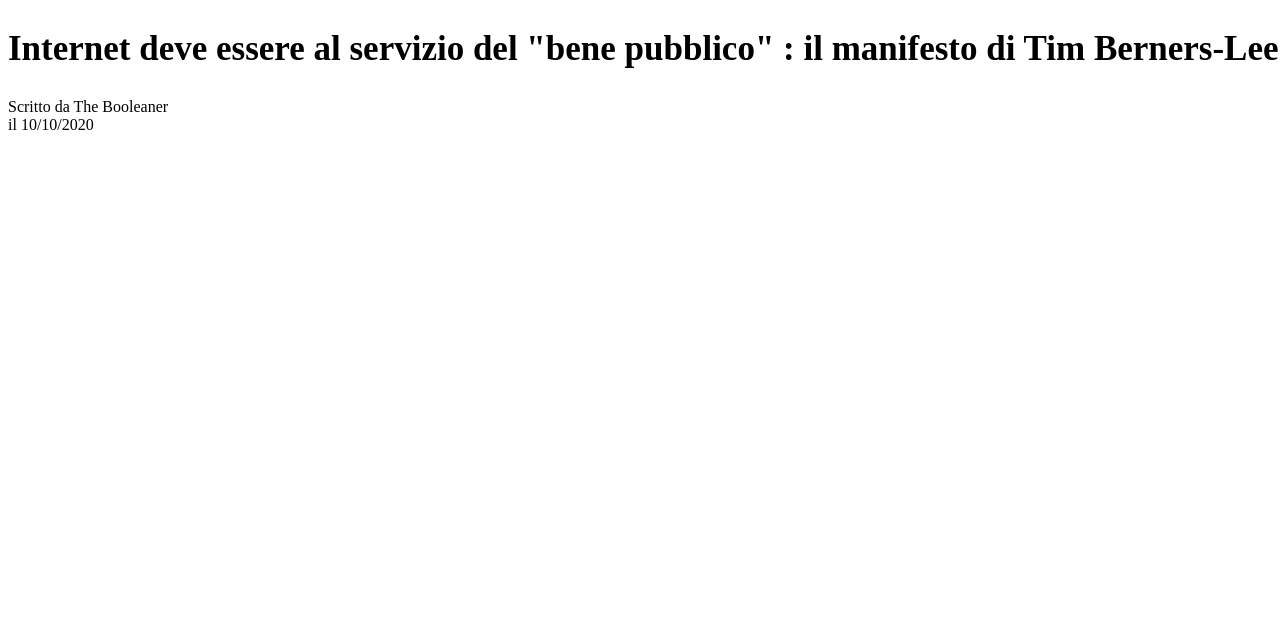
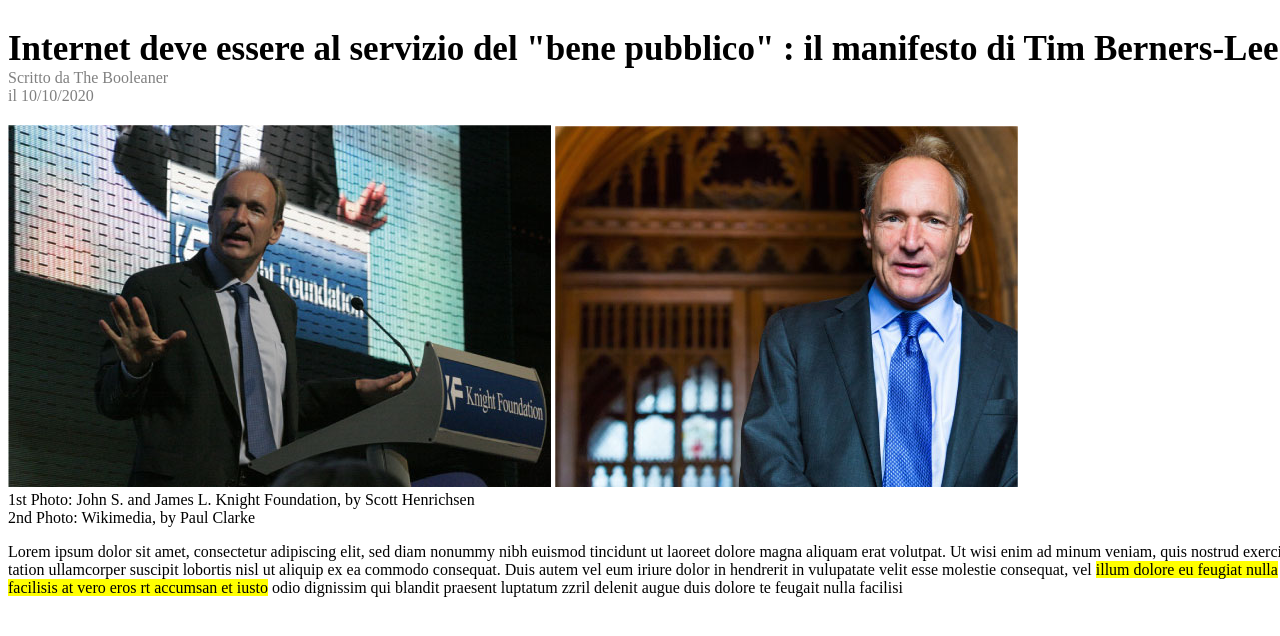
Before and after one commit to dario-bennardino/html-css-booleaner, a plain HTML site: page index.html in a window 1280 px wide. Shown: the part 132-768 px from the top of the page. Drawn offline with Linux system fonts and the light colour scheme.

Commit message:
fine primo lorem commit

```diff
--- a/index.html
+++ b/index.html
@@ -25,7 +25,15 @@
             <div class="data-articolo">
                 il 10/10/2020
             </div>
-
+            <div class="images-news">
+                <img src="img/tim-1.jpg" alt="first photo">
+                <img src="img/tim-2.jpg" alt="second photo">
+            </div>
+            <div class="name-photos">
+                <span>1st Photo: John S. and James L. Knight Foundation, by Scott Henrichsen</span><br>
+                <span>2nd Photo: Wikimedia, by Paul Clarke</span>
+            </div>
+            <p>Lorem ipsum dolor sit amet, consectetur adipiscing elit, sed diam nonummy nibh euismod tincidunt ut laoreet dolore magna aliquam erat volutpat. Ut wisi enim ad minum veniam, quis nostrud exerci tation ullamcorper suscipit lobortis nisl ut aliquip ex ea commodo consequat. Duis autem vel eum iriure dolor in hendrerit in vulupatate velit esse molestie consequat, vel <span id="evidenziato-giallo" >illum dolore eu feugiat nulla facilisis at vero eros rt accumsan et iusto</span> odio dignissim qui blandit praesent luptatum zzril delenit augue duis dolore te feugait nulla facilisi</p>
 
         </section>
     </main>
--- a/style.css
+++ b/style.css
@@ -16,4 +16,18 @@ body{
 
 h1{
     font-size: 35px;
+    margin-bottom: 0;
 }
+
+.images-news{
+    width: 100vw;
+    margin-top: 20px;
+}
+
+.autore, .data-articolo{
+    color: gray;
+}
+
+#evidenziato-giallo{
+    background-color: yellow;
+}
```
